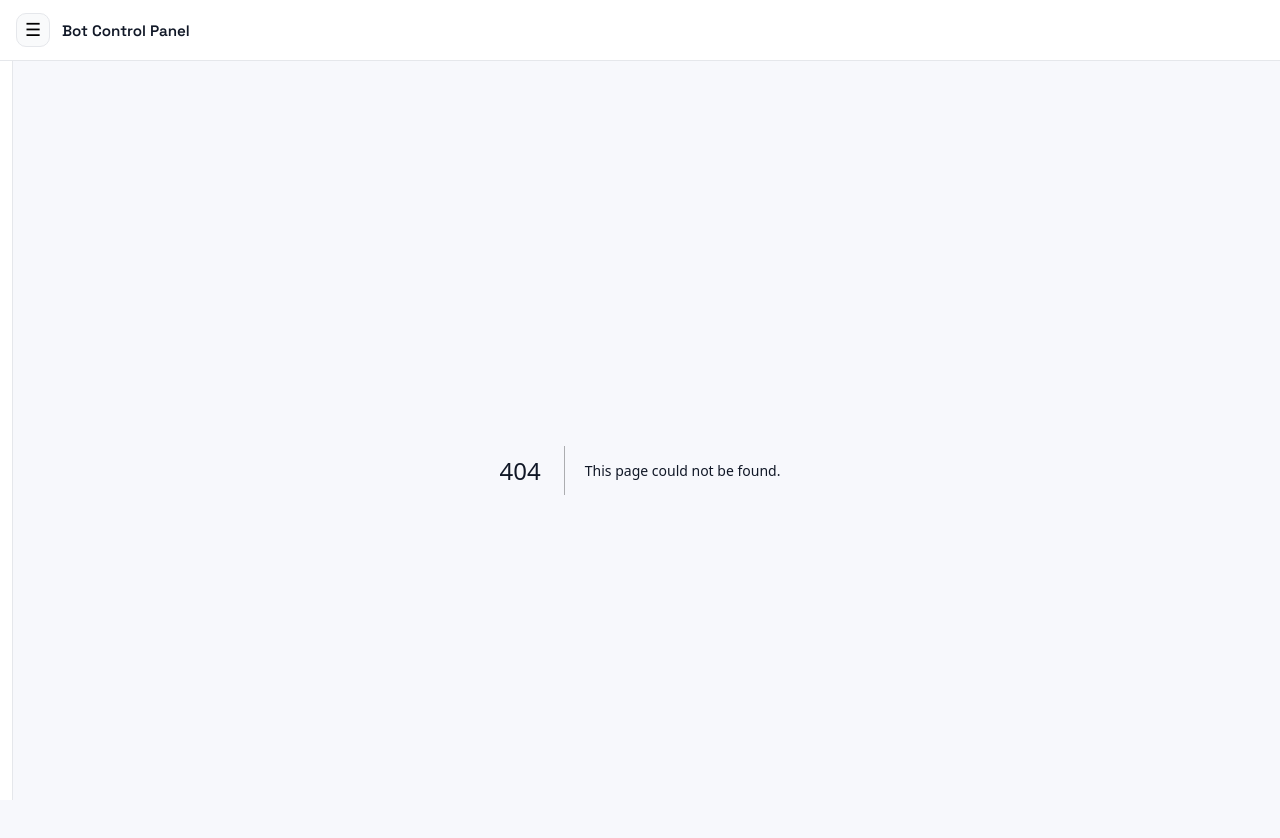
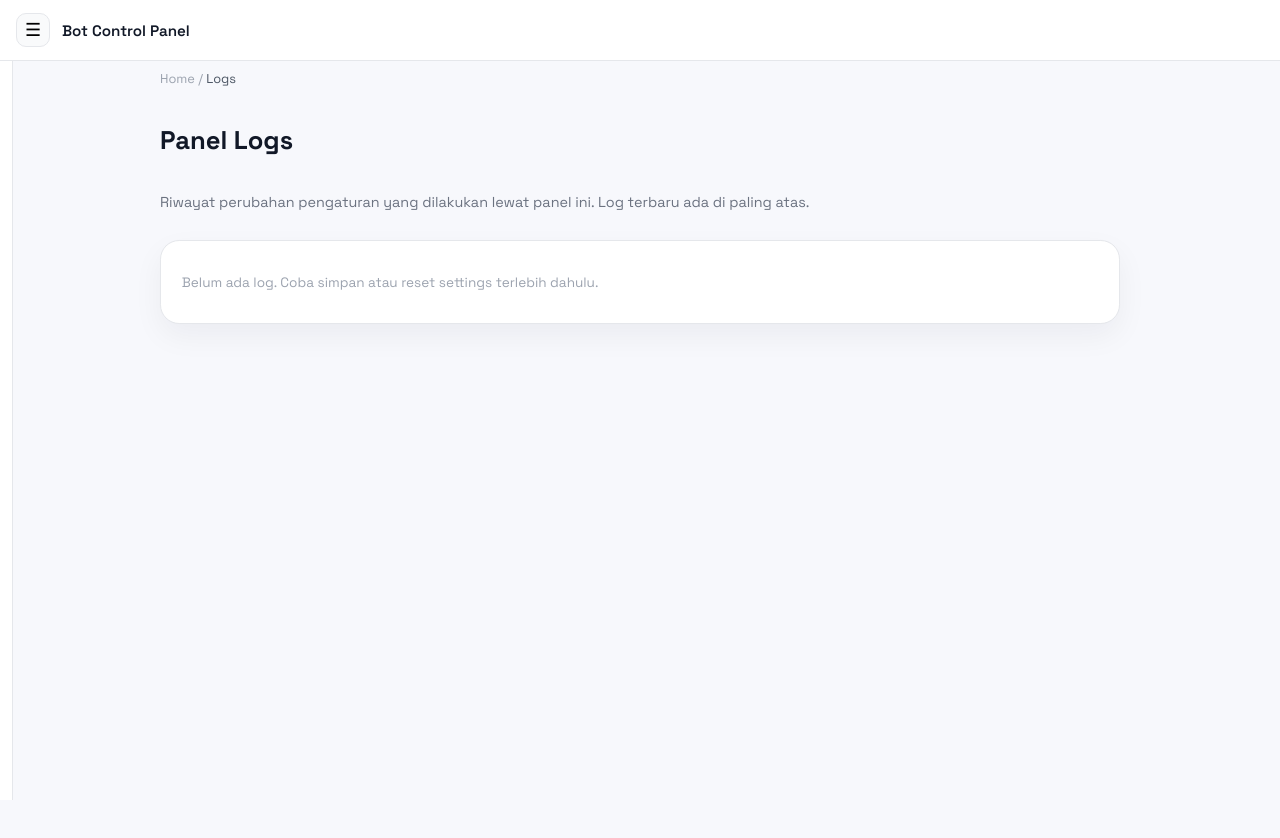
Before and after one commit to hiuraaaaa/tele, a Next.js app: page /logo in a window 1280 px wide. Before the commit this address had no page. Shown: the top 838 px of the page. After the commit the page ends 800 px from the top, so only its background shows below. Built offline with nearby package versions, Linux system fonts and the light colour scheme.

Commit message:
Create page.jsx

```diff
--- /dev/null
+++ b/app/logo/page.jsx
@@ -0,0 +1,104 @@
+// app/logs/page.jsx
+"use client";
+
+import { useEffect, useState } from "react";
+
+export default function LogsPage() {
+  const [logs, setLogs] = useState([]);
+
+  async function load() {
+    const res = await fetch("/api/settings");
+    const data = await res.json();
+    setLogs(data.logs || []);
+  }
+
+  useEffect(() => {
+    load();
+  }, []);
+
+  return (
+    <div style={{ display: "flex", flexDirection: "column", gap: "1rem" }}>
+      {/* breadcrumb */}
+      <div
+        style={{
+          fontSize: "0.8rem",
+          color: "#9ca3af",
+          marginBottom: "0.25rem"
+        }}
+      >
+        Home / <span style={{ color: "#4b5563" }}>Logs</span>
+      </div>
+
+      <h1
+        style={{
+          fontSize: "1.6rem",
+          fontWeight: 700,
+          marginBottom: "0.4rem"
+        }}
+      >
+        Panel Logs
+      </h1>
+      <p
+        style={{
+          fontSize: "0.9rem",
+          color: "#6b7280",
+          marginBottom: "0.8rem"
+        }}
+      >
+        Riwayat perubahan pengaturan yang dilakukan lewat panel ini. Log terbaru
+        ada di paling atas.
+      </p>
+
+      <div
+        style={{
+          backgroundColor: "#ffffff",
+          borderRadius: "1.2rem",
+          border: "1px solid #e5e7eb",
+          padding: "1.2rem 1.3rem",
+          boxShadow: "0 12px 30px rgba(15,23,42,0.05)"
+        }}
+      >
+        {logs.length === 0 ? (
+          <p style={{ fontSize: "0.85rem", color: "#9ca3af" }}>
+            Belum ada log. Coba simpan atau reset settings terlebih dahulu.
+          </p>
+        ) : (
+          <ul
+            style={{
+              listStyle: "none",
+              margin: 0,
+              padding: 0,
+              display: "flex",
+              flexDirection: "column",
+              gap: "0.45rem",
+              fontSize: "0.82rem"
+            }}
+          >
+            {logs.map((log, index) => (
+              <li
+                key={index}
+                style={{
+                  padding: "0.45rem 0.5rem",
+                  borderRadius: "0.6rem",
+                  backgroundColor: index === 0 ? "#f9fafb" : "transparent"
+                }}
+              >
+                <span
+                  style={{
+                    fontFamily: "monospace",
+                    fontSize: "0.75rem",
+                    color: "#9ca3af",
+                    marginRight: "0.45rem"
+                  }}
+                >
+                  {new Date(log.time).toLocaleString()}
+                </span>
+                <span style={{ color: "#4b5563" }}>{log.message}</span>
+              </li>
+            ))}
+          </ul>
+        )}
+      </div>
+    </div>
+  );
+}
```
